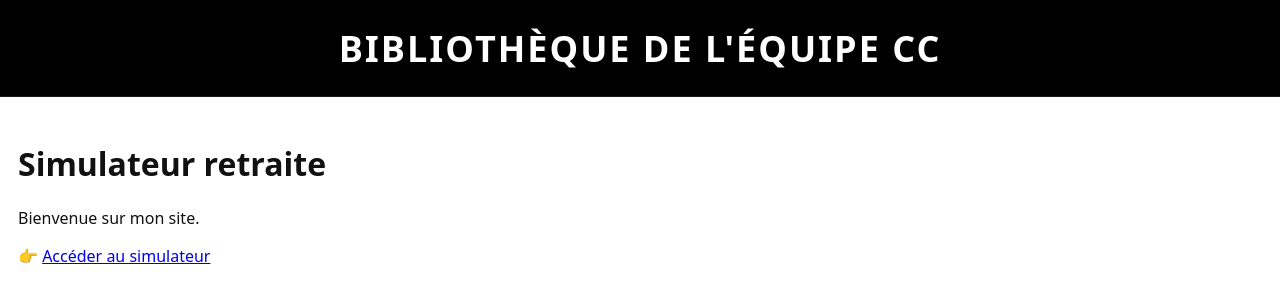
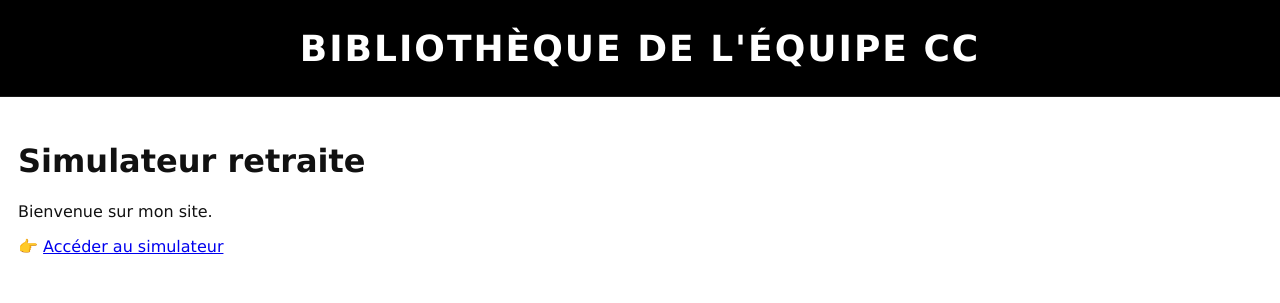
Before and after one commit to Romain-Borie/bibliotheque_CC.com, a Jekyll site: the page built from index.md, in a window 1280 px wide. Shown: the top 303 px of the page. Built offline with Jekyll 4.4.1, drawn with Linux system fonts in a browser that asks for light colours.

Commit message:
Update default.html

```diff
--- a/_layouts/default.html
+++ b/_layouts/default.html
@@ -30,7 +30,7 @@
         font-weight: 700;
         letter-spacing: 2px;
         text-transform: uppercase;
-        font-family: system-ui, -apple-system, "Segoe UI", Roboto, Arial;
+        font-family: Verdana;
         font-weight: 800;
       }
 
@@ -39,7 +39,7 @@
         margin: 0;
         background: #fff;
         color: #111;
-        font-family: system-ui, -apple-system, "Segoe UI", Roboto, Arial;
+        font-family: Verdana;
       }
 
       main.content {
```
